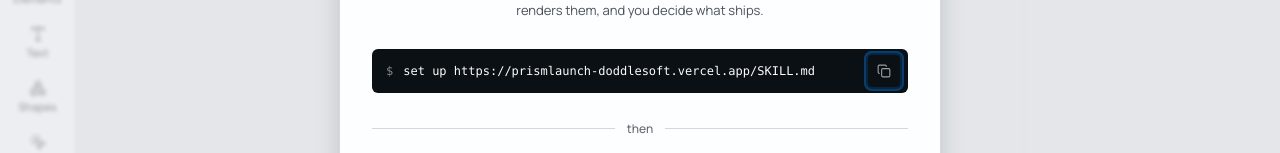
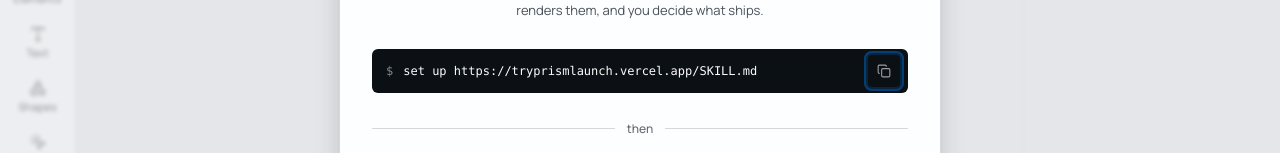
Before and after one commit to sayfullahtheOG/prismlaunch, a Next.js app: page / in a window 1280 px wide. Shown: the part 257-410 px from the top of the page. Built offline with nearby package versions, Linux system fonts and the light colour scheme; what @remotion/google-fonts would draw is missing.

Commit message:
docs: the studio lives at tryprismlaunch.vercel.app

```diff
--- a/components/editor/SetupDialog.tsx
+++ b/components/editor/SetupDialog.tsx
@@ -36,7 +36,7 @@
  * to yet; an inert editor is not a place to leave someone.
  */
 
-const SKILL_URL = "https://prismlaunch-doddlesoft.vercel.app/SKILL.md";
+const SKILL_URL = "https://tryprismlaunch.vercel.app/SKILL.md";
 const SKILL_COMMAND = `set up ${SKILL_URL}`;
 
 export function SetupDialog() {
--- a/public/SKILL.md
+++ b/public/SKILL.md
@@ -10,7 +10,7 @@
 what goes on screen, when, and in what order. It renders what you write in the
 person's own browser, shows it to them, and holds the gate on export.
 
-Open the studio at **https://prismlaunch-doddlesoft.vercel.app**.
+Open the studio at **https://tryprismlaunch.vercel.app**.
 
 ## The model
 
@@ -70,7 +70,7 @@
 
 ## Before you build anything
 
-Read **https://prismlaunch-doddlesoft.vercel.app/PRISM_METHOD.md** first.
+Read **https://tryprismlaunch.vercel.app/PRISM_METHOD.md** first.
 
 This file tells you how to operate the tool. That one tells you how to make
 something worth watching: how to find the one idea, write the line, time the
```
Also changed, not shown: 1 other file (tests, documents, lock files or other folders).
